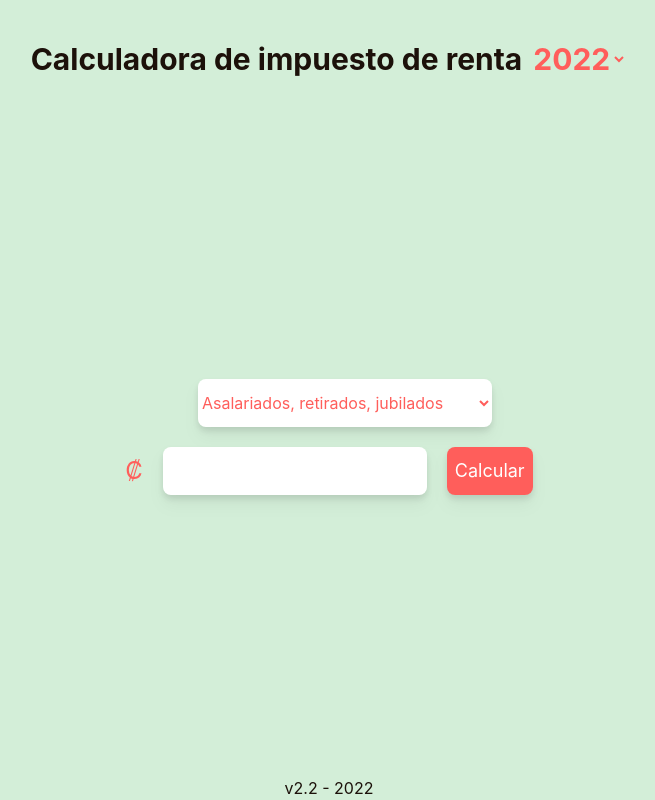
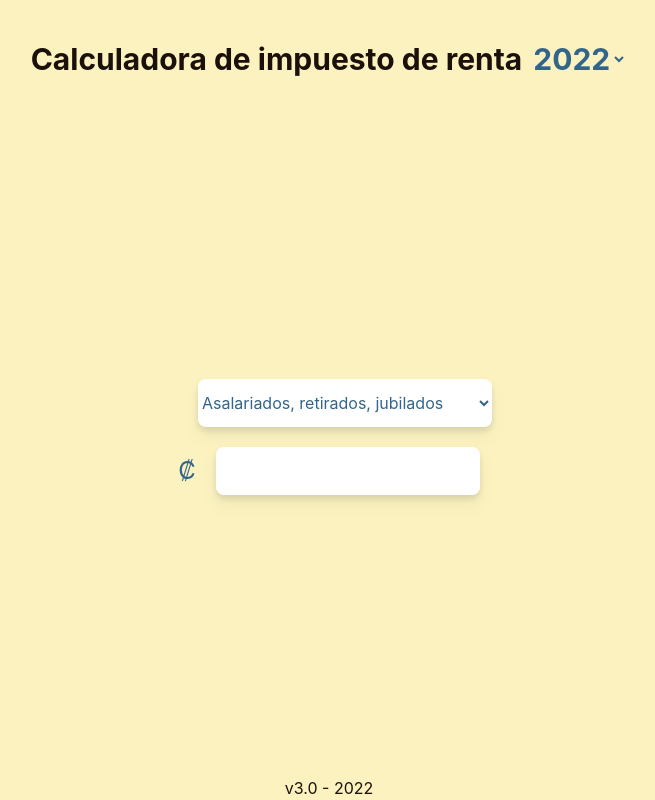
Before and after one commit to DavidCastilloR/renta-calculator, a Next.js app: page / in a window 1280 px wide. Shown: the whole page, without its empty margins (311-966 px from the left). Built offline with nearby package versions, Linux system fonts and the light colour scheme.

Commit message:
add 2025

```diff
--- a/pages/index.js
+++ b/pages/index.js
@@ -8,6 +8,94 @@ const HomeContent = () => {
   const [selectedTaxType, setSelectedTaxType] = useState("salariedAndRetired");
 
   const termsByYear = [
+    {
+      //*********2025************
+      year: 2025,
+      taxTypes: {
+        // Asalariados, pensionados
+        salariedAndRetired: {
+          terms: [
+            { inf: 922_000, sup: 1_352_000, percentage: 0.1, category: "10%" },
+            {
+              inf: 1_352_000,
+              sup: 2_373_000,
+              percentage: 0.15,
+              category: "15%",
+            },
+            {
+              inf: 2_373_000,
+              sup: 4_745_000,
+              percentage: 0.2,
+              category: "20%",
+            },
+            {
+              inf: 4_745_000,
+              sup: Infinity,
+              percentage: 0.25,
+              category: "25%",
+            },
+          ],
+        },
+        //Fisicas con actividades lucrativas
+        naturalLucrative: {
+          terms: [
+            {
+              inf: 4_094_000,
+              sup: 6_115_000,
+              percentage: 0.1,
+              category: "10%",
+            },
+            {
+              inf: 6_115_000,
+              sup: 10_200_000,
+              percentage: 0.15,
+              category: "15%",
+            },
+            {
+              inf: 10_200_000,
+              sup: 20_442_000,
+              percentage: 0.2,
+              category: "20%",
+            },
+            {
+              inf: 20_442_000,
+              sup: Infinity,
+              percentage: 0.25,
+              category: "25%",
+            },
+          ],
+        },
+        //Juridicas con actividades lucrativas
+        legalLucrative: {
+          terms: [
+            {
+              inf: 0,
+              sup: 5_642_000,
+              percentage: 0.05,
+              category: "5%",
+            },
+            {
+              inf: 5_642_000,
+              sup: 8_465_000,
+              percentage: 0.1,
+              category: "10%",
+            },
+            {
+              inf: 8_465_000,
+              sup: 11_286_000,
+              percentage: 0.15,
+              category: "15%",
+            },
+            {
+              inf: 11_286_000,
+              sup: Infinity,
+              percentage: 0.2,
+              category: "20%",
+            },
+          ],
+        },
+      },
+    },
     {
       //*********2024************
       year: 2024,
@@ -288,6 +376,10 @@ const HomeContent = () => {
 
   const onChange = (event) => {
     setInputSalary(event.target.value);
+
+
+    // onchange calculate
+    setResult(calculate({ salary: event.target.value }));
   };
 
   const handleSubmit = (e) => {
@@ -358,7 +450,7 @@ const HomeContent = () => {
               onChange={onChange}
             />
             <button
-              className="h-12 w-30 rounded-lg px-2 self-center text-lg drop-shadow-lg alg bg-primary"
+              className="hidden h-12 w-30 rounded-lg px-2 self-center text-lg drop-shadow-lg alg bg-primary"
               onClick={handleSubmit}
               type="submit"
             >
@@ -434,7 +526,7 @@ const HomeContent = () => {
           )}
         </div>
 
-        <p className="text-black">v2.2 - {new Date().getFullYear()}</p>
+        <p className="text-black">v3.0 - {new Date().getFullYear()}</p>
       </div>
     </form>
   );
--- a/tailwind.config.js
+++ b/tailwind.config.js
@@ -3,8 +3,8 @@ module.exports = {
   theme: {
     extend: {
       colors: {
-        background: "#D3EED8",
-        primary: "#FF5E5B",
+        background: "#FBF2C0",
+        primary: "#33658A",
         black: "#1C110A",
       },
       screens: {
```
